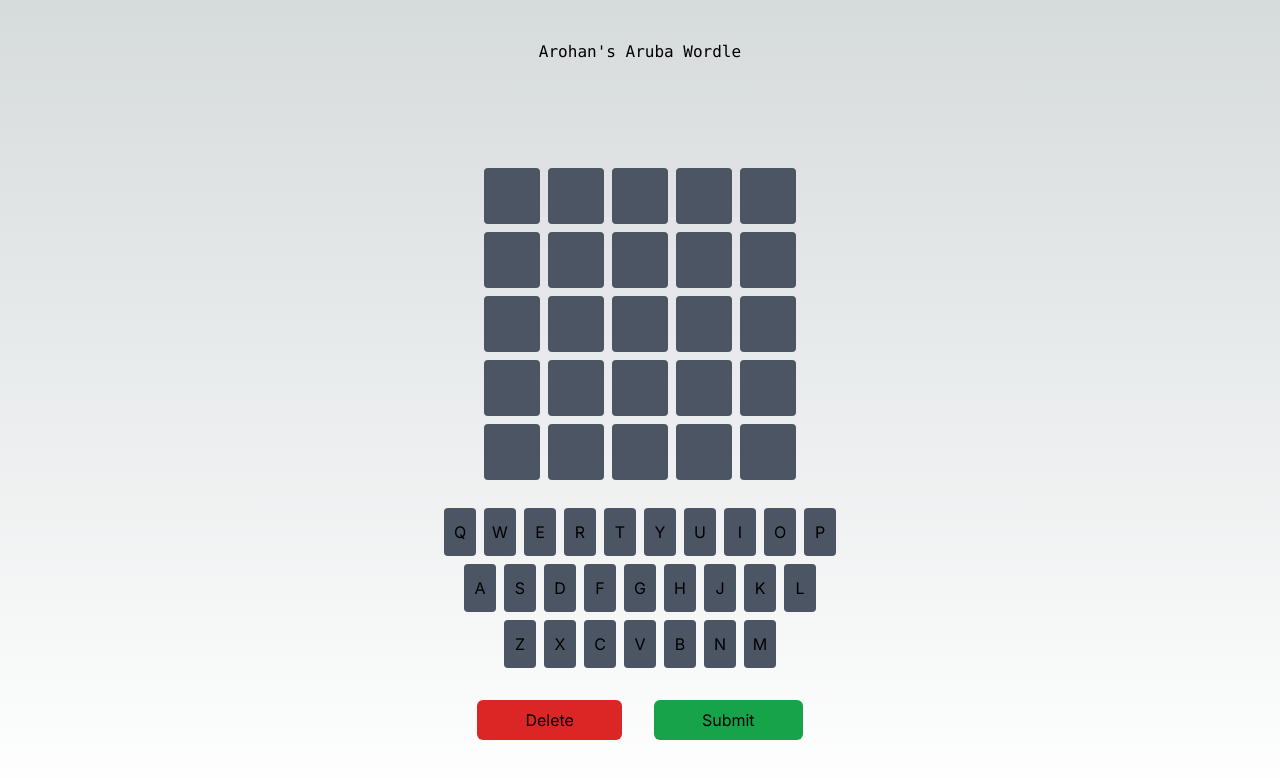
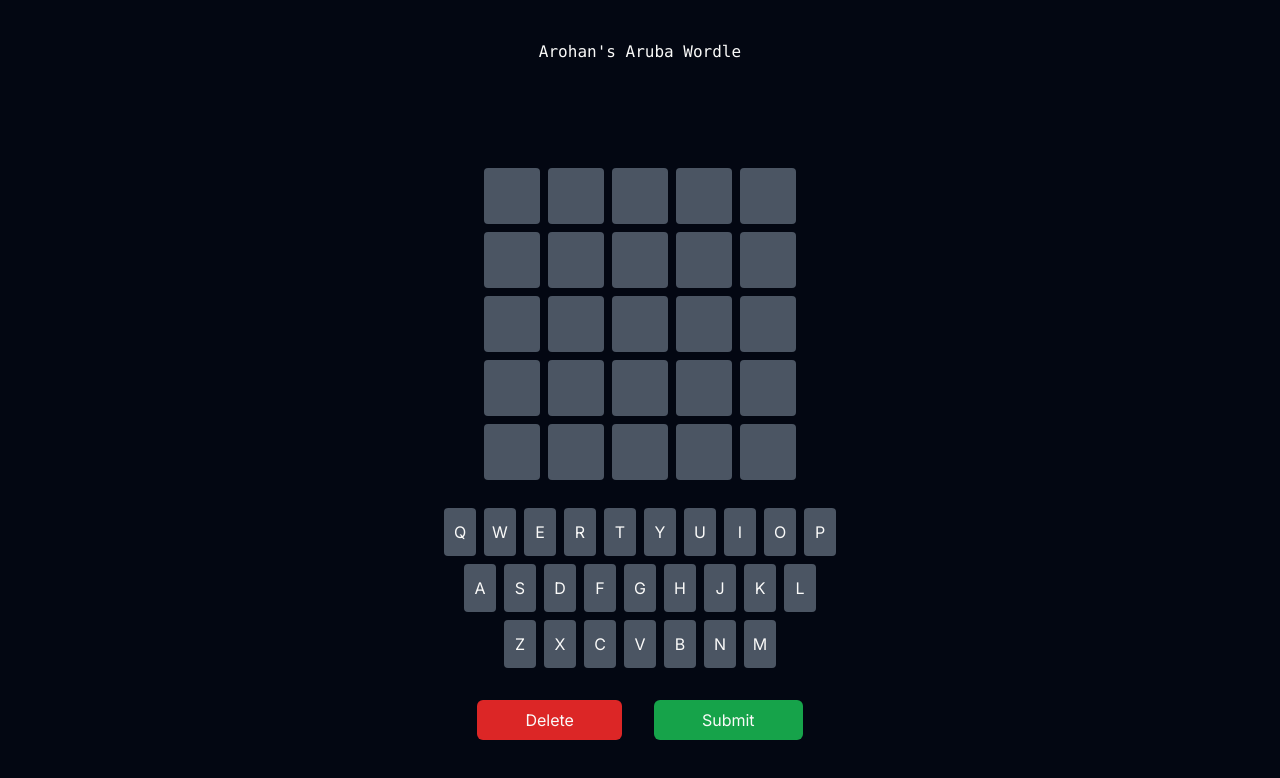
Before and after one commit to subrapak/wordle, a Next.js app: page / in a window 1280 px wide. Shown: the top 778 px of the page. Built offline with nearby package versions, Linux system fonts and the light colour scheme.

Commit message:
better colours

```diff
--- a/src/app/page.tsx
+++ b/src/app/page.tsx
@@ -3,7 +3,7 @@ import { Wordle } from "@/components/Wordle";
 
 export default function Home() {
   return (
-    <main className="relative flex flex-col items-center justify-between w-100vw h-full py-10 px-1">
+    <main className="relative flex flex-col items-center justify-between w-100vw h-full py-10 px-1 bg-gray-950">
       <Wordle />
     </main>
   );
--- a/src/components/Buttons.tsx
+++ b/src/components/Buttons.tsx
@@ -14,7 +14,7 @@ export const CTAButton: React.FC<CTAButtonProps> = ({
 }) => {
   return (
     <button
-      className={`flex justify-center items-center px-12 mx-4 h-10 rounded-md ${bgColor} cursor-pointer`}
+      className={`flex justify-center items-center px-12 mx-4 h-10 rounded-md ${bgColor} cursor-pointer text-stone-50`}
       onClick={onClick}
       disabled={isDisabled}
     >
--- a/src/components/Guess.tsx
+++ b/src/components/Guess.tsx
@@ -22,7 +22,7 @@ export const Guess: React.FC<GuessProps> = ({ word, backgroundColor }) => {
           return (
             <div
               key={count}
-              className={`flex aspect-square w-10 sm:w-14 m-1 justify-center items-center rounded ${bgColor}`}
+              className={`flex text-stone-50 aspect-square w-10 sm:w-14 m-1 justify-center items-center rounded ${bgColor}`}
             >
               {word?.[characterIndex]}
             </div>
--- a/src/components/KeyboardKey.tsx
+++ b/src/components/KeyboardKey.tsx
@@ -12,7 +12,7 @@ export const KeyboardKey: React.FC<KeyboardKeyProps> = ({
   return (
     <>
       <div
-        className={`flex w-8 h-12 m-1 rounded justify-center items-center cursor-pointer ${backgroundColor}`}
+        className={`flex w-8 h-12 m-1 text-stone-50 rounded justify-center items-center cursor-pointer ${backgroundColor}`}
         onClick={onClickKey}
       >
         {char.toUpperCase()}
--- a/src/components/Wordle/Wordle.tsx
+++ b/src/components/Wordle/Wordle.tsx
@@ -28,7 +28,7 @@ export const Wordle: React.FC<WordleProps> = ({
     <>
       <div className="flex flex-col gap-4">
         <div
-          className="rounded px-4 z-10 w-full max-w-5xl items-center justify-center font-mono text-center lg:flex mb-20 cursor-pointer"
+          className="rounded px-4 z-10 w-full max-w-5xl items-center justify-center font-mono text-center lg:flex mb-20 cursor-pointer text-stone-50"
           onClick={resetGame}
         >
           {`Arohan's Aruba Wordle`}
@@ -73,7 +73,7 @@ export const Wordle: React.FC<WordleProps> = ({
       <div>
         {isGameWon && (
           <div
-            className="rounded px-4 py-2 z-10 w-full max-w-5xl items-center justify-center font-mono text-center lg:flex mb-20 bg-slate-800 cursor-pointer"
+            className="rounded px-4 py-2 z-10 w-full max-w-5xl items-center justify-center font-mono text-center lg:flex mb-20 bg-slate-800 cursor-pointer text-stone-50"
             onClick={successModal.open}
           >
             Share
```
